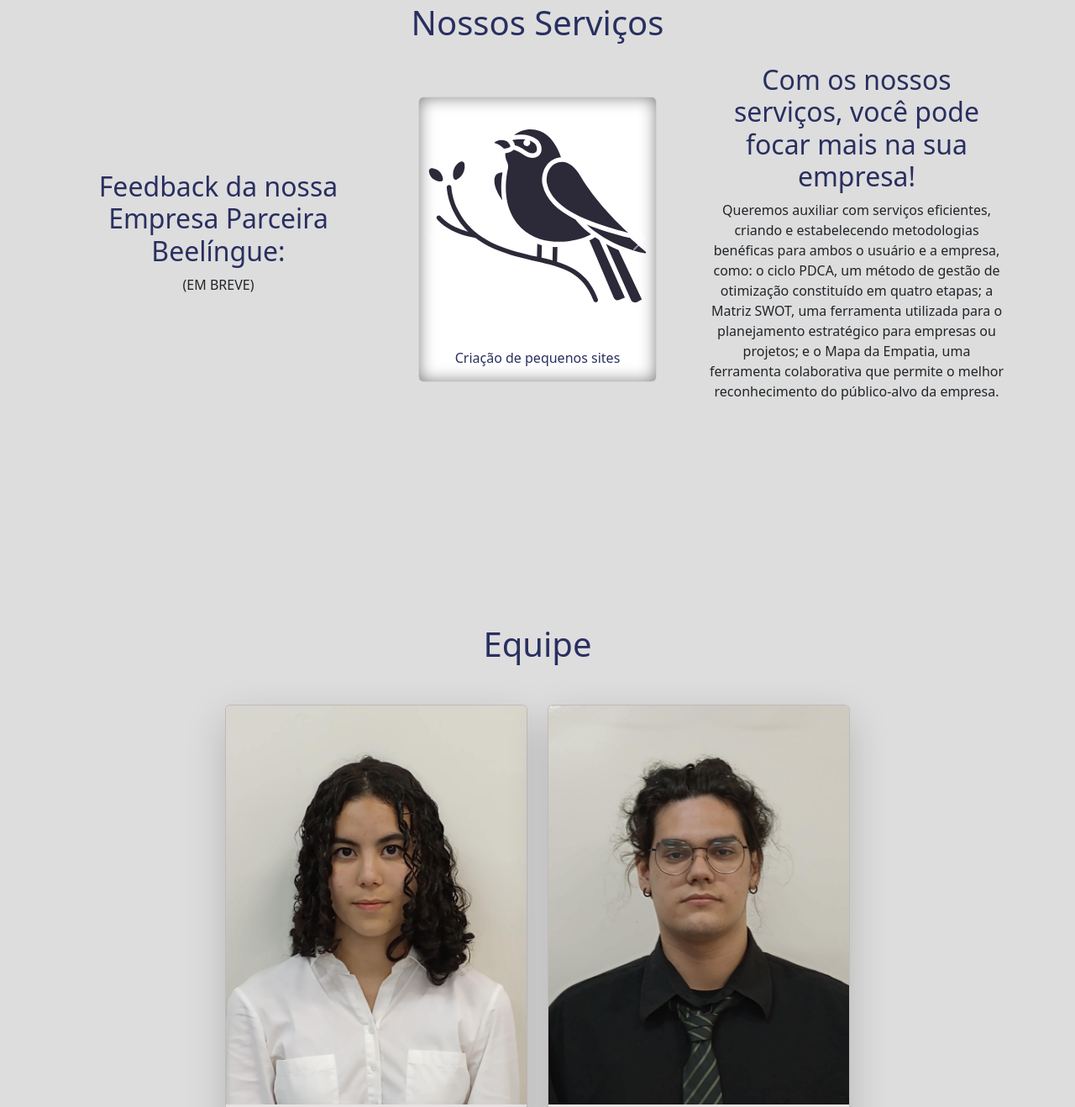
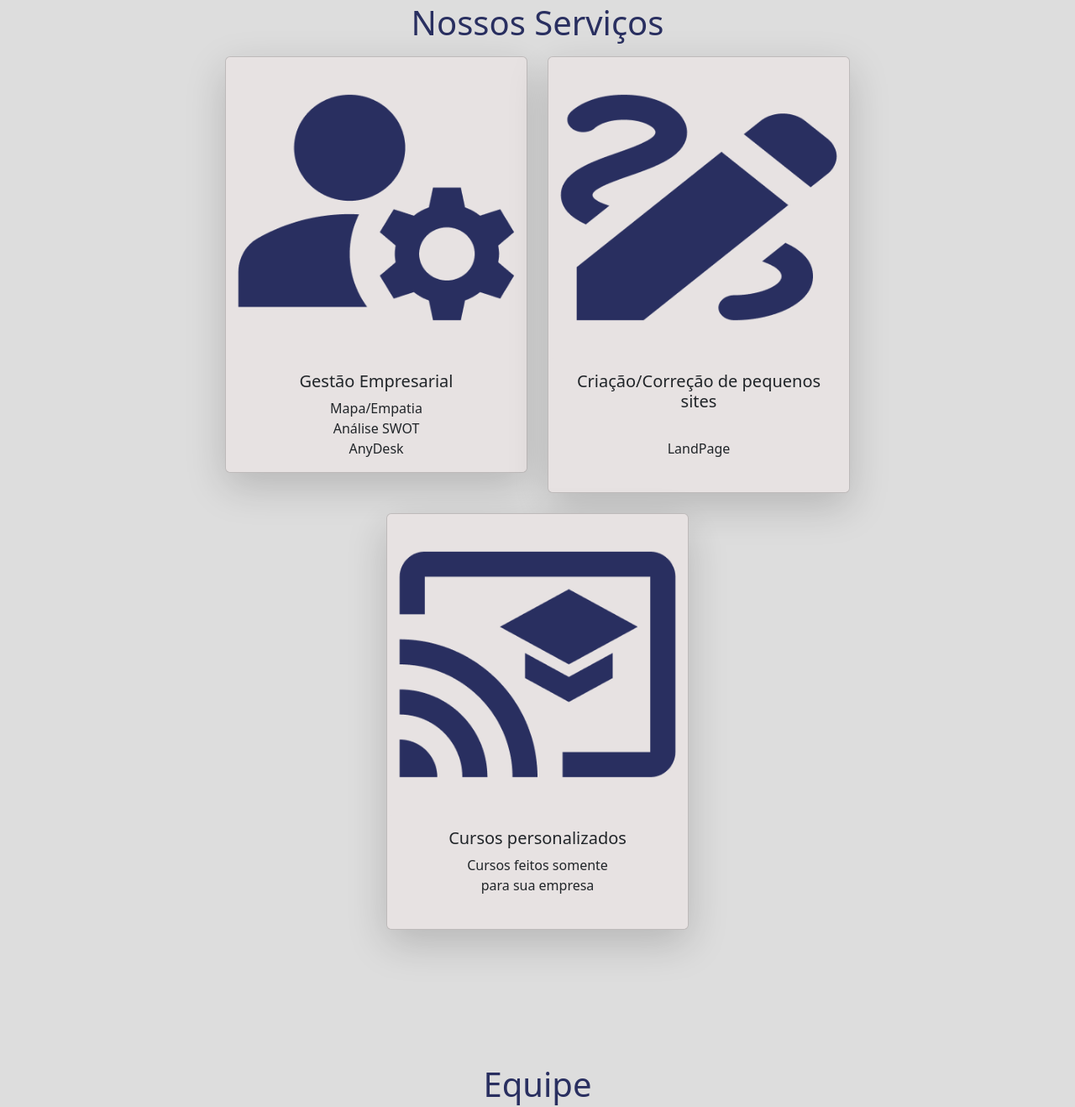
Before and after one commit to marcosvmg/garasu, a plain HTML site: page index.html in a window 1280 px wide. Shown: the part 909-2227 px from the top of the page at 84% size. Drawn offline with nearby package versions, Linux system fonts and the light colour scheme.

Commit message:
final-version

```diff
--- a/index.html
+++ b/index.html
@@ -9,6 +9,7 @@
     <link rel="stylesheet" href="css/bootstrap.min.css">
     <link rel="stylesheet" href="css/customcss.css">
     <link rel="stylesheet" href="https://unpkg.com/aos@next/dist/aos.css" />
+    <link rel="shortcut icon" href="assets/bird-logo-provisory.svg" type="image/x-icon">
     <title>Garasu'p - Seu suporte personalizado</title>
 </head>
 <body data-bs-smooth-scroll="true" style="background:#dddddd;">
@@ -50,59 +51,44 @@
 
 
 
-      <div class="container mt-5" style="margin-bottom: 15em;" data-aos="zoom-in" data-aos-duration="1250">
-        <div class="row d-flex align-items-center">
+
+
          <h2 class="text-center mb-3 fs-1" style="color: #292F60" id="services" data-aos="zoom-in" data-aos-duration="1250">Nossos Serviços</h2>
-          <div class="col-md-4">
-            <h2 class="text-center" style="color: #292F60" data-aos="zoom-in" data-aos-duration="1250">Feedback da nossa Empresa Parceira Beelíngue:</h2>
-            <p class="text-center fs-6" data-aos="zoom-in" data-aos-duration="1050">(EM BREVE)</p></div>
+         <div class="mb-5 row row-cols-1  row-cols-md-3 g-4 d-flex justify-content-center" style="margin-left: 5rem; margin-right: 5rem;" data-aos="zoom-in" data-aos-duration="1250">
 
-            <div class="col-md-4 p-5 " data-aos="zoom-in" data-aos-duration="1500">
-              <div id="carouselExampleControls" class="carousel slide" data-bs-ride="carousel">
-                <div class="carousel-inner rounded" >
-                  <div class="carousel-item active">
-                    <div class="card insetok">
-                      <img src="assets/services/gestao-empresarial.jpg"  class="  rounded-top " alt="..." style="filter: grayscale(0.6); ">
-                      <div class="card-body " >
-                        <p class="card-text text-center" style="color: #292F60;">Gestão Empresarial</p>
+          <div class="col text-center" style="width: 24rem; ">
+            <div class="card shadow-lg" style="background:#e7e2e2;">
+              <img src="assets/services/Gestão.png" class="card-img-top" alt="...">
+              <div class="card-body rounded" style="background:#e7e2e2;">
+                <h5 class="card-title">Gestão Empresarial</h5>
+                <p class="card-text">Mapa/Empatia<br>Análise SWOT<br>AnyDesk</p>
               </div>
             </div>
           </div>
-                  <div class="carousel-item ">
-                    <div class="card  insetok"  >
-                      <img src="assets/bird-logo-provisory.svg"  class="  rounded " alt="..." style="filter: grayscale(0.6);">
-                      <div class="card-body ">
-                        <p class="card-text text-center" style="color: #292F60;">Criação de pequenos sites</p>
+          <div class="col text-center " style="width: 24rem;">
+            <div class="card shadow-lg " style="background:#e7e2e2;">
+              <img src="assets/services/Sites.png" class="card-img-top" alt="...">
+              <div class="card-body rounded" style="background:#e7e2e2;">
+                <h5 class="card-title">Criação/Correção de pequenos sites</h5>
+                <p class="card-text"><br>LandPage<br><br></p>
               </div>
             </div>
           </div>
-                  <div class="carousel-item ">
-                    <div class="card  insetok" >
-                      <img src="assets/services/cursos.jpg" class=" rounded" alt="..." style="filter: grayscale(0.6);">
-                      <div class="card-body " >
-                        <p class="card-text text-center" style="color: #292F60;">Cursos personalizados</p>
+          <div class="col text-center" style="width: 24rem;">
+            <div class="card shadow-lg" style="background:#e7e2e2;">
+              <img src="assets/services/Cursos.png" width="150px" class="card-img-top" alt="...">
+              <div class="card-body rounded" style="background:#e7e2e2;">
+                <h5 class="card-title">Cursos personalizados</h5>
+                <p class="card-text">Cursos feitos somente<br>para sua empresa<br><br></p>
               </div>
             </div>
           </div>
+
         </div>
-                <button class="carousel-control-prev" type="button" data-bs-target="#carouselExampleControls" data-bs-slide="prev">
-                  <span class="carousel-control-prev-icon" aria-hidden="true"></span>
-                  <span class="visually-hidden">Previous</span>
-                </button>
-                <button class="carousel-control-next" type="button" data-bs-target="#carouselExampleControls" data-bs-slide="next">
-                  <span class="carousel-control-next-icon" aria-hidden="true"></span>
-                  <span class="visually-hidden">Next</span>
-                </button>
       </div>
      </div>
 
-          <div class="col-md-4">
-            <h2 class="text-center" style="color: #292F60" data-aos="zoom-in" data-aos-duration="1250">Com os nossos serviços, você pode focar mais na sua empresa!</h2>
-            <p class="text-center fs-6" data-aos="zoom-in" data-aos-duration="1050">Queremos auxiliar com serviços eficientes, criando e estabelecendo metodologias benéficas para ambos o usuário e a empresa, como: o ciclo PDCA, um método de gestão de otimização constituído em quatro etapas; a Matriz SWOT, uma ferramenta utilizada para o planejamento estratégico para empresas ou projetos; e o Mapa da Empatia, uma ferramenta colaborativa que permite o melhor reconhecimento do público-alvo da empresa.</p></div>
-        </div>
-      </div>
-
-      <h2 class="text-center mb-5 fs-1" style="color: #292F60;margin-bottom: 15em;" id="team" data-aos="zoom-in" data-aos-duration="1250">Equipe</h2>
+      <h2 class="text-center mb-5 fs-1" style="color: #292F60;margin-bottom: 15em;margin-top: 4em;" id="team" data-aos="zoom-in" data-aos-duration="1250">Equipe</h2>
       <div class="row row-cols-1 row-cols-md-3 g-4 d-flex justify-content-center" style="margin-left: 5rem; margin-right: 5rem;" data-aos="zoom-in" data-aos-duration="1250">
 
         <div class="col text-center" style="width: 24rem; ">
```
Also changed, not shown: assets/services/Cursos.png (added), assets/services/Cursos.svg (added), assets/services/Gestão.png (added), assets/services/Gestão.svg (added), assets/services/Sites.png (added), assets/services/Sites.svg (added). Lines whose indentation alone changed are shown as unchanged.
